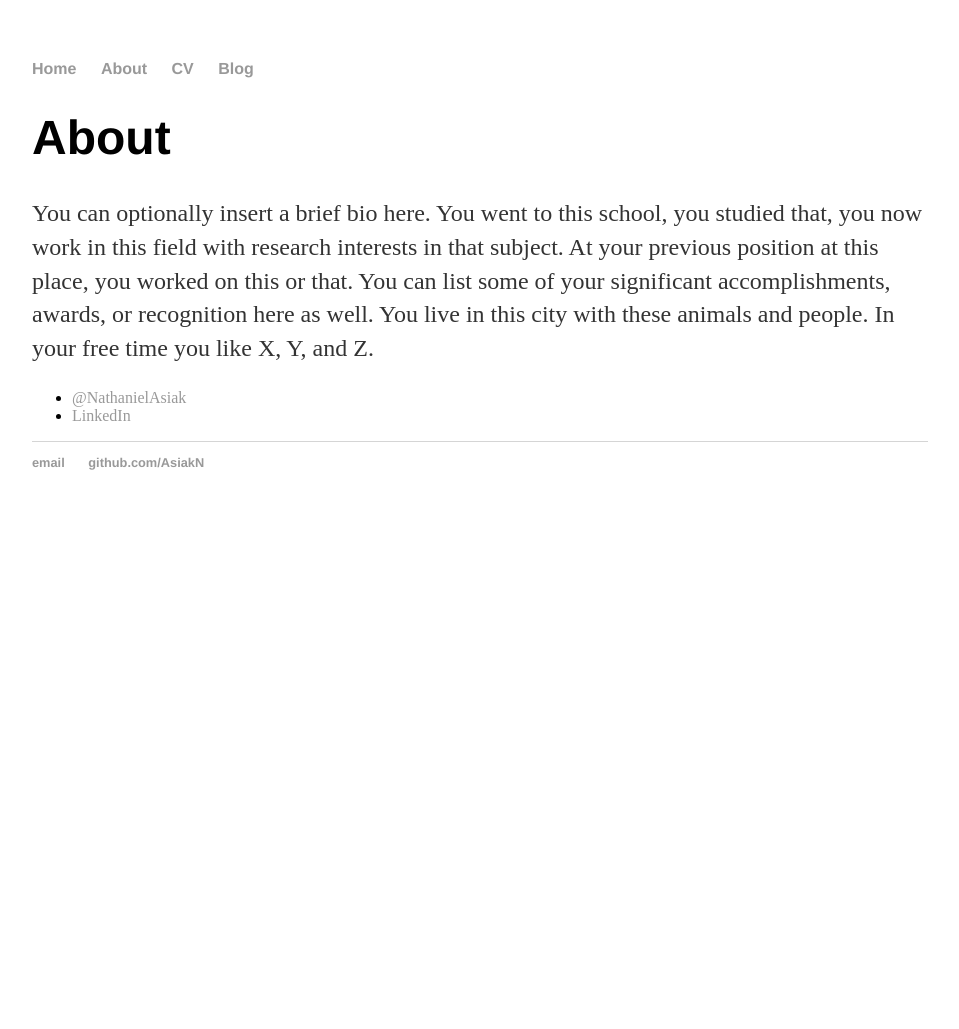
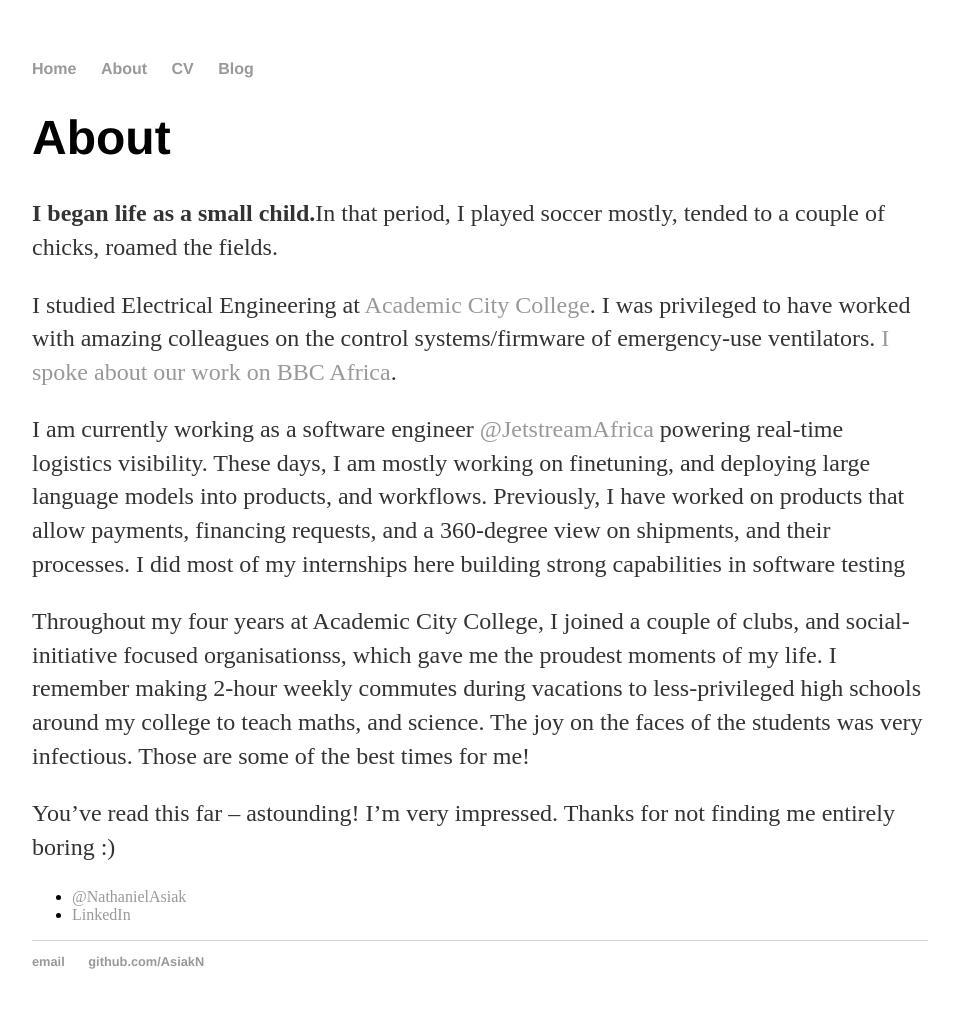
Before and after one commit to AsiakN/Nat.github.io, a Jekyll site: the page built from about/index.html, in a window 1280 px wide. Shown: the whole page, without its empty margins (160-1119 px from the left). Built offline with Jekyll 4.4.1, drawn with Linux system fonts in a browser that asks for light colours; before the commit the page ends 900 px from its top, so only the background shows below that.

Commit message:
Update index.html

```diff
--- a/about/index.html
+++ b/about/index.html
@@ -4,11 +4,21 @@ title: About Nathaniel Asiak
 ---
 <div class="about">
   <h1>About</h1>
-  <p>You can optionally insert a brief bio here. You went to this school, you studied that, you now work in this field with research interests in that subject.
-    At your previous position at this place, you worked on this or that. You can list some of your significant accomplishments, awards, or recognition here as well. You live in this city with these animals and people.
-    In your free time you like X, Y, and Z.</p>
+  <p><strong>I began life as a small child.</strong>In that period, I played soccer mostly, tended to a couple of chicks, roamed the fields.</p>
+
+  <p>I studied Electrical Engineering at <a href="https://acity.edu.gh/">Academic City College</a>. I was privileged to have worked with amazing colleagues on the control systems/firmware
+    of emergency-use ventilators. <a href="https://www.bbc.com/pidgin/tori-52618837">I spoke about our work on BBC Africa</a>.</p>
+
+  <p> I am currently working as a software engineer <a href="https://jetstreamafrica.com/">@JetstreamAfrica</a> powering real-time logistics visibility. These days, I am mostly working on finetuning, and deploying large language models into products, and workflows.
+  Previously, I have worked on products that allow payments, financing requests, and a 360-degree view  on shipments, and their processes. I did most of my internships here building strong capabilities in software testing</p>
+
+  <p>Throughout my four years at Academic City College, I joined a couple of clubs, and social-initiative focused organisationss, which gave me the proudest moments of my life.
+    I remember making 2-hour weekly commutes during vacations to less-privileged high schools around my college to teach maths, and science. The joy on the faces of the students was very infectious. Those are some of the best times for me! </p>
+
+  <p>You’ve read this far – astounding! I’m very impressed. Thanks for not finding me entirely boring :) </p>
+
   <ul class="contacts">
-    <li><a href="#">@NathanielAsiak</a></li>
-    <li><a href="#">LinkedIn</a></li>
+    <li><a href="https://twitter.com/NathanielAsiak">@NathanielAsiak</a></li>
+    <li><a href="https://www.linkedin.com/in/nathanielasiak/">LinkedIn</a></li>
     </ul>
 </div>
```
